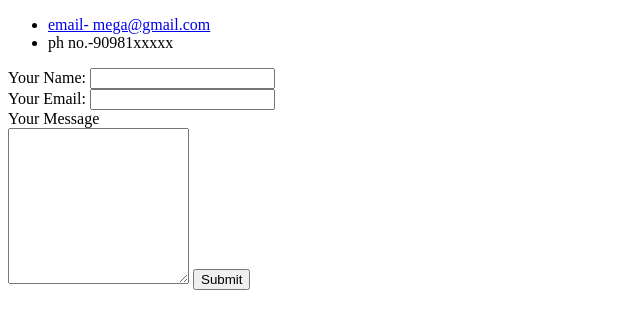
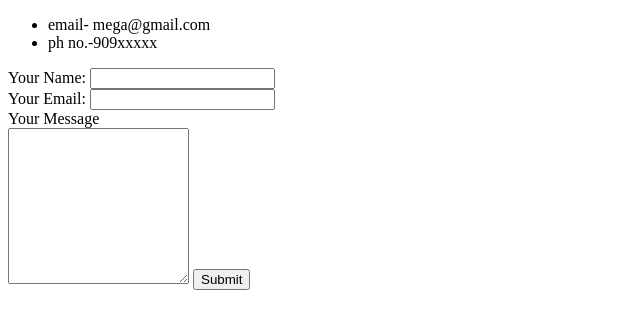
Before and after one commit to SuperNovaInfinity/Nova, a plain HTML site: page contact.html in a window 1280 px wide. Shown: the whole page, without its empty margins (0-640 px from the left). Drawn offline with Linux system fonts and the light colour scheme.

Commit message:
Update contact.html

```diff
--- a/contact.html
+++ b/contact.html
@@ -6,8 +6,8 @@
 </head>
 <body>
     <uL>
-        <li><a href="https://mail.google.com/mail/u/0/#inbox?compose=CllgCJTJpKPrRKqckcGHtPCwqWXbxHJRThCzvkQTDSGmMwNdtKrLNBcWGqStZsRqWHFZZbnWslq">email- mega@gmail.com</a></li>
-        <li>ph no.-90981xxxxx</li>
+        <li>email- mega@gmail.com</a></li>
+        <li>ph no.-909xxxxx</li>
     </uL>
     <form action="mailto:mega@gmail.com" method="post" enctype="text/plain" >
         <label>Your Name:</label>
```
